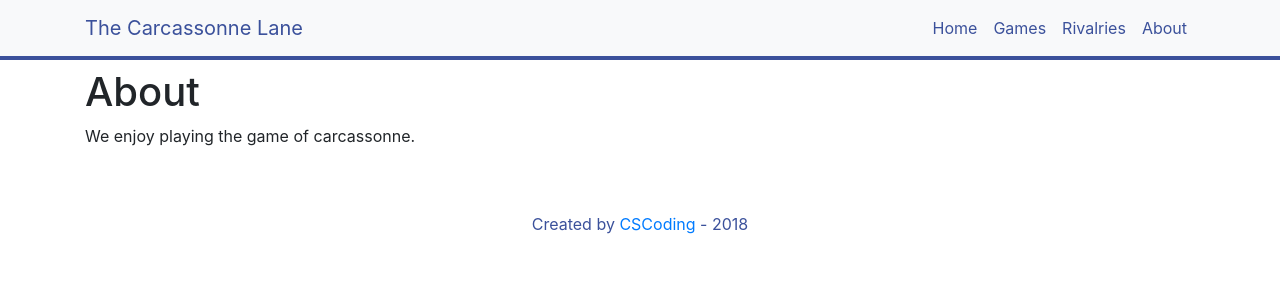
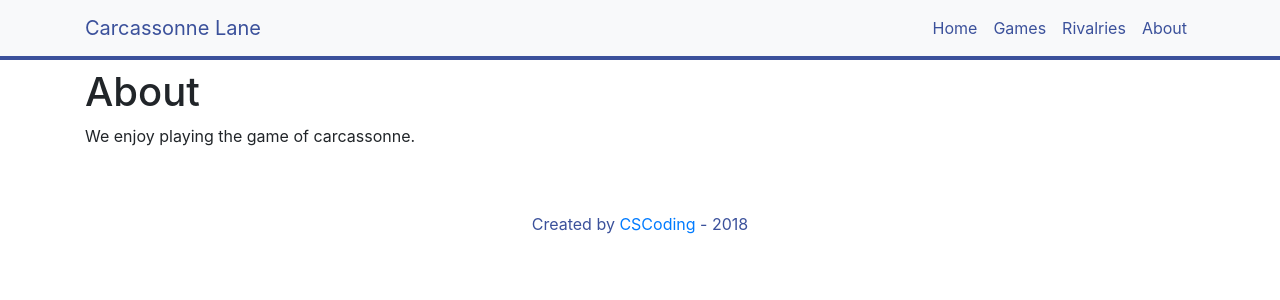
Before and after one commit to claytoncook12/TheLaneCarcassonne, a Flask app: page /About in a window 1280 px wide. Shown: the top 300 px of the page. Run offline with Flask 2, Linux system fonts and the light colour scheme; some libraries are stand-ins or nearby versions.

Commit message:
change website name and add debug line

```diff
--- a/app/main.py
+++ b/app/main.py
@@ -6,6 +6,7 @@ app = Flask(__name__)
 app.config['TESTING'] = True
 app.config['SECRET_KEY'] = 'hard to guess string' # Need to use environment variable
 bootstrap = Bootstrap(app)
+app.testing = True
 
 @app.route('/')
 def index():
--- a/app/templates/base.html
+++ b/app/templates/base.html
@@ -8,7 +8,7 @@
     <meta name="description" content="">
     <meta name="author" content="">
 
-    <title>The Lane Carcassonne</title>
+    <title>Carcassonne Lane</title>
 
     <!-- Bootstrap core CSS -->
     <link href="static/vendor/bootstrap/css/bootstrap.min.css" rel="stylesheet">
@@ -27,7 +27,7 @@
 
     <nav class="navbar bg-light navbar-light navbar-expand-lg fixed-top">
       <div class="container">
-        <a class="navbar-brand" href="/">The Carcassonne Lane</a>
+        <a class="navbar-brand" href="/">Carcassonne Lane</a>
         <button class="navbar-toggler" type="button" data-toggle="collapse" data-target="#navbarResponsive" aria-controls="navbarResponsive" aria-expanded="false" aria-label="Toggle navigation">
           <span class="navbar-toggler-icon"></span>
         </button>
```
